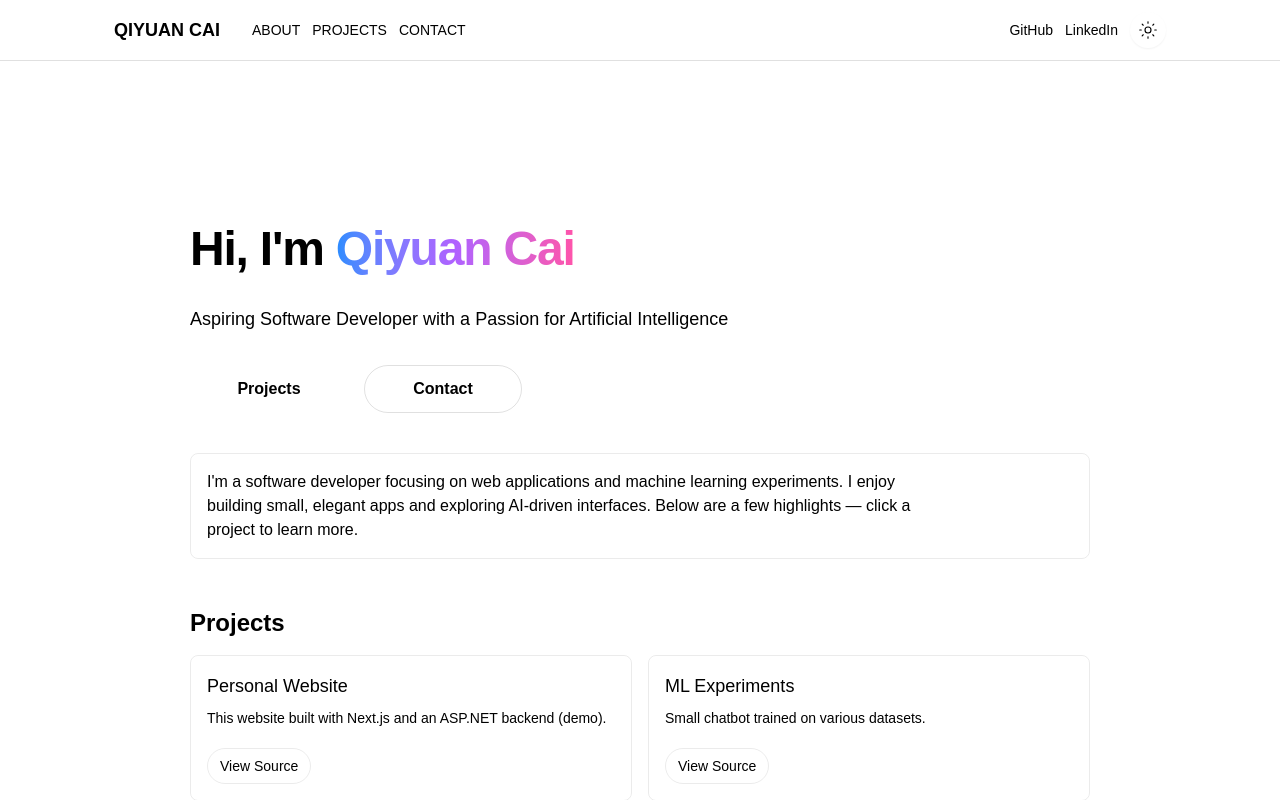
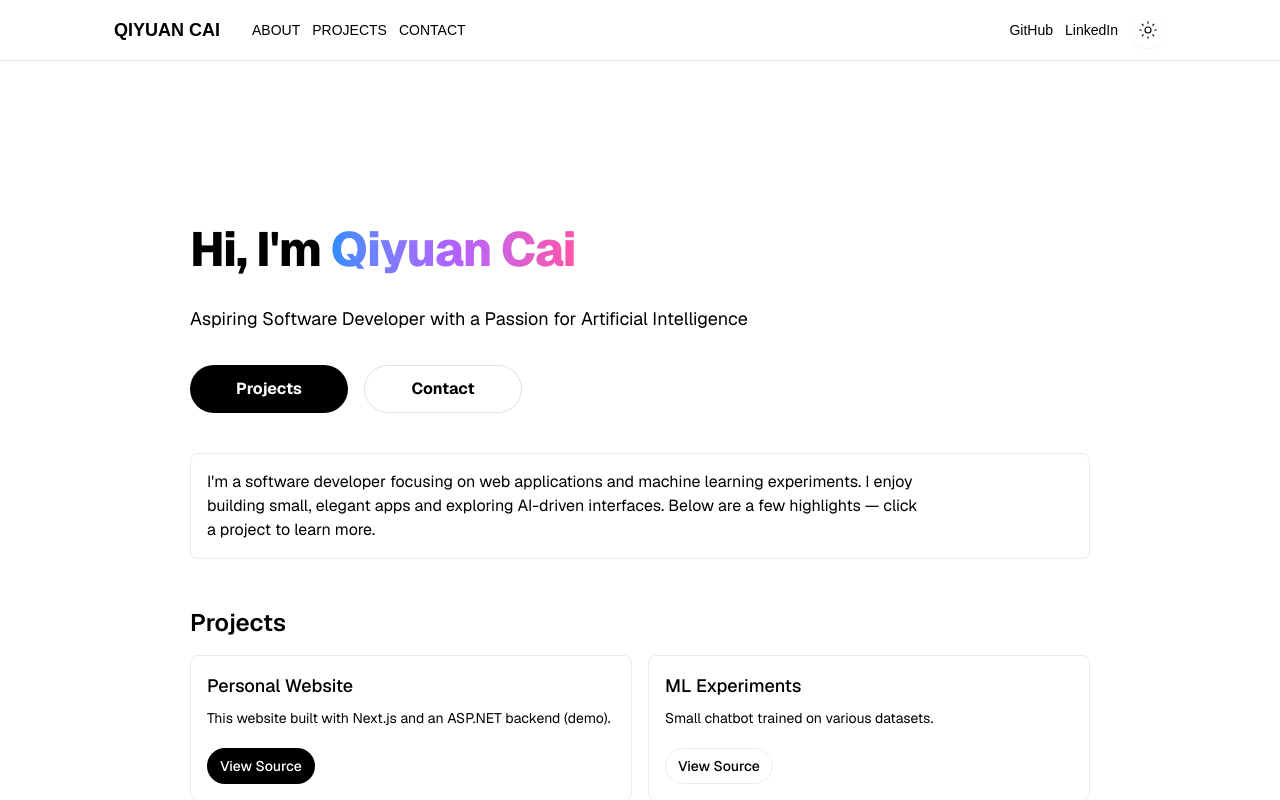
Before and after one commit to mobyyyc/qiyuan-webpage, a Next.js app: page / in a window 1280 px wide. Shown: the top 800 px of the page. Built offline with nearby package versions, Linux system fonts and the light colour scheme.

Commit message:
minor fix

```diff
--- a/src/app/globals.css
+++ b/src/app/globals.css
@@ -5,7 +5,7 @@
   --foreground: #171717;
 }
 
-:root {
+@theme inline {
   --color-background: var(--background);
   --color-foreground: var(--foreground);
   --font-sans: var(--font-geist-sans);
```
